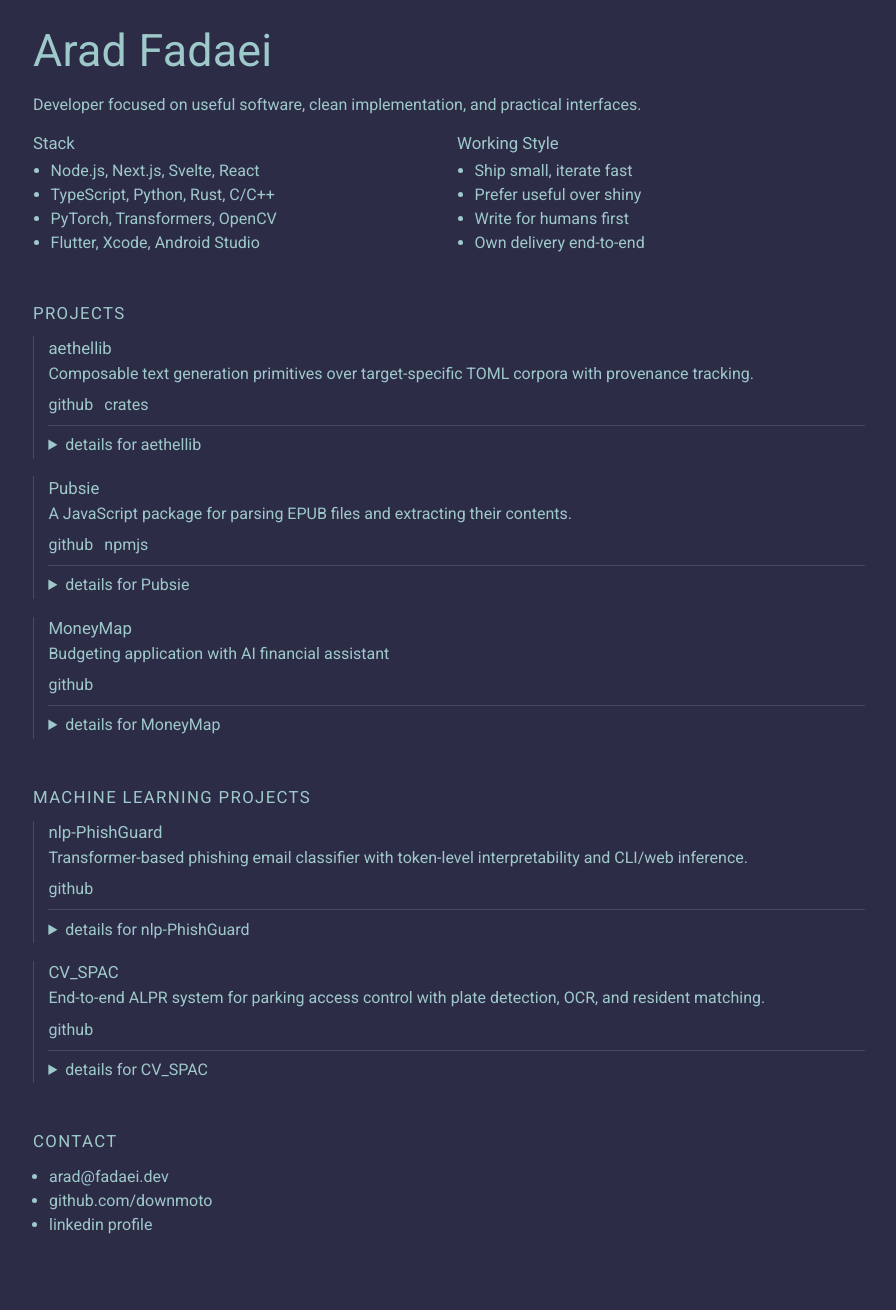
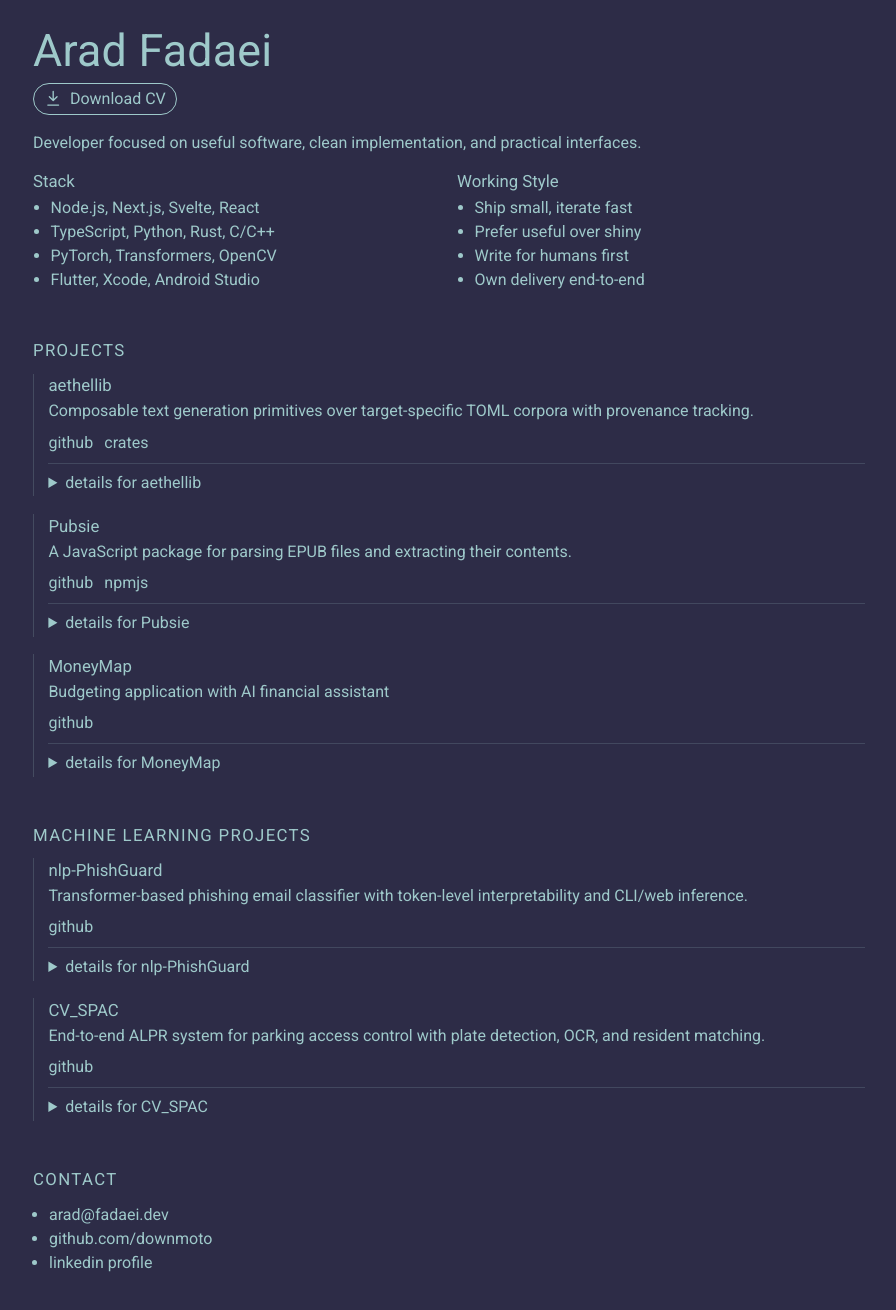
Before and after one commit to Downmoto/fadaei-dev, a SvelteKit app: page / in a window 1280 px wide. Shown: the top 1310 px of the page, without its empty margins (191-1087 px from the left). Built offline with nearby package versions, Linux system fonts and the light colour scheme.

Commit message:
feat: add CV download button

```diff
--- a/src/routes/+page.svelte
+++ b/src/routes/+page.svelte
@@ -23,9 +23,13 @@
 <div class="page-wrap">
   <section id="home" class="panel hero">
     <h1>Arad Fadaei</h1>
-    <p>
-      Developer focused on useful software, clean implementation, and practical interfaces.
-    </p>
+    <a class="resume-download" href="/arad_fadaei_resume.pdf" download aria-label="Download résumé">
+      <svg viewBox="0 0 24 24" aria-hidden="true">
+        <path d="M12 3v12m0 0 5-5m-5 5-5-5M5 21h14" />
+      </svg>
+      <span>Download CV</span>
+    </a>
+    <p>Developer focused on useful software, clean implementation, and practical interfaces.</p>
     <div class="columns">
       <div>
         <h3>Stack</h3>
@@ -110,10 +114,16 @@
     <h2>Contact</h2>
     <ul class="contact-list">
       <li><a href="mailto:arad@fadaei.dev">arad@fadaei.dev</a></li>
-      <li><a href="https://github.com/Downmoto" target="_blank" rel="noreferrer">github.com/downmoto</a></li>
       <li>
-        <a href="https://www.linkedin.com/in/arad-fadaei-a84484308/" target="_blank" rel="noreferrer"
-          >linkedin profile</a
+        <a href="https://github.com/Downmoto" target="_blank" rel="noreferrer"
+          >github.com/downmoto</a
+        >
+      </li>
+      <li>
+        <a
+          href="https://www.linkedin.com/in/arad-fadaei-a84484308/"
+          target="_blank"
+          rel="noreferrer">linkedin profile</a
         >
       </li>
     </ul>
@@ -152,6 +162,33 @@
     color: var(--page-text);
     font-weight: 400;
     letter-spacing: 0.005em;
+  }
+
+  .resume-download {
+    display: inline-flex;
+    align-items: center;
+    gap: 0.45rem;
+    height: 2rem;
+    margin-top: 0.35rem;
+    padding: 0 0.65rem;
+    border: 1px solid var(--page-text);
+    border-radius: 1rem;
+    color: var(--page-text);
+    text-decoration: none;
+  }
+
+  .resume-download:hover {
+    color: var(--page-bg);
+    background: var(--page-text);
+  }
+
+  .resume-download svg {
+    width: 1.15rem;
+    fill: none;
+    stroke: currentColor;
+    stroke-width: 1.75;
+    stroke-linecap: round;
+    stroke-linejoin: round;
   }
 
   h2 {
```
Also changed, not shown: 1 other file (tests, documents, lock files or other folders).
